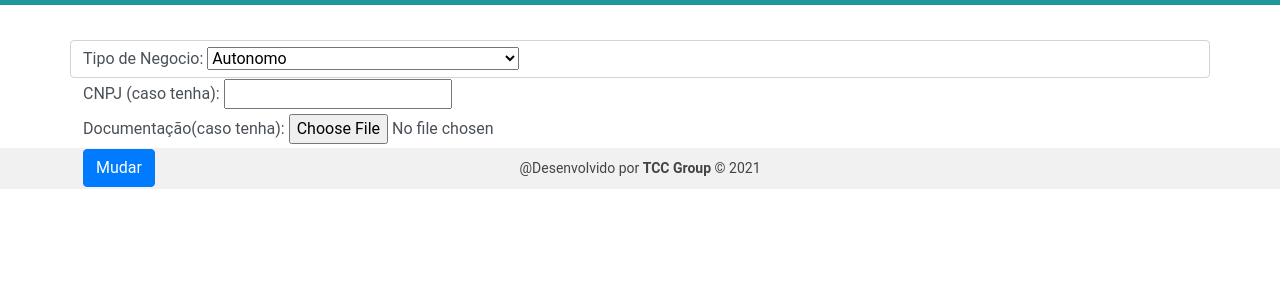
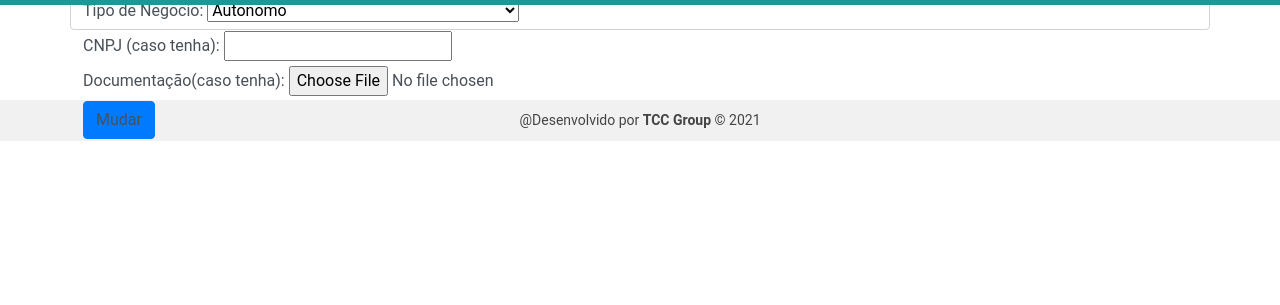
Before and after one commit to Jaooow/TCC, a PHP site: page /mudar_cargo.php in a window 1280 px wide. Shown: the part 78-383 px from the top of the page. Run offline with PHP 8.4, Linux system fonts and the light colour scheme; data comes from the database, SQL or seed files in the repository; some libraries are stand-ins or nearby versions.

Commit message:
atualização mudar_cargo

```diff
--- a/cabecalho.php
+++ b/cabecalho.php
@@ -26,7 +26,6 @@
 		<script src="js/script_procurar_produtos.js"></script>
 		<script src="js/jquery-3.5.1.min.js"></script>
 		<script src="js/script_perfil.js"></script>
-		<script src="js/script_mudar_cargo.js"></script>
     </head>
     <body>
         <header>
--- a/js/script_mudar_cargo.js
+++ b/js/script_mudar_cargo.js
@@ -1,5 +1,5 @@
 $(document).ready(function(){
-	$("#tipo_de_negocio").change(function(){
+	$("#tipo_de_negocio_select").change(function(){
 		if(this.value ==1){
 			$("cnpj").attr("required", "false");
 			$("documento").attr("required", "false");
@@ -12,8 +12,8 @@
 		}
 	});
 
-	/*$("#cadastrar_mudanca").click(function(){
-		var dados= { tipo_de_negocio: $("#tipo_de_negocio").val(),
+	$("#cadastrar_mudanca").click(function(){
+		var dados= { tipo_de_negocio: $("#tipo_de_negocio_select").val(),
 					 cnpj: $("#cnpj").val(),
                      documento: $("#documento").val()};
 		$.post("cadastrar_mudanca.php", dados, function(r){
@@ -21,5 +21,5 @@
 			//window.location.href = "perfil.php";
 			console.log(r);
 		})
-	});*/
+	});
 });
--- a/mudar_cargo.php
+++ b/mudar_cargo.php
@@ -3,11 +3,9 @@
 ?>
 <main>
 	<div class = "container">
-	<br />
-	<br />
 		<form class="form-control">
 			<label for="tipo_de_negocio">Tipo de Negocio:</label>
-			<select id="tipo_de_negocio" name="tipo_de_negocio" class="select">
+			<select id="tipo_de_negocio_select" name="tipo_de_negocio" class="select">
 				<option value="1">Autonomo</option>
 				<option value="2">Micro produtor / Micro empresario</option>
 				<option value="3">Produtor ou vendedor de meio/alto porte</option>
@@ -19,10 +17,11 @@
 			<label for="documento">Documentação(caso tenha):</label>
 			<input type="file" accept=".docx,.pdf" id="documento" name="documento" />
 			<br />
-			<button class="btn btn-primary" id="cadastrar_mudanca" name="cadastrar_mudanca">Mudar</button>
+			<a class="btn btn-primary" id="cadastrar_mudanca" name="cadastrar_mudanca">Mudar</a>
 		</form>
 	</div>
 </main>
+<script src="js/script_mudar_cargo.js"></script>
 <?php
 	include "rodape.php";
 ?>
--- a/tcc.sql
+++ b/tcc.sql
@@ -3,7 +3,7 @@
 -- http://www.phpmyadmin.net
 --
 -- Máquina: localhost
--- Data de Criação: 25-Jun-2021 às 04:51
+-- Data de Criação: 27-Jun-2021 às 04:26
 -- Versão do servidor: 5.6.13
 -- versão do PHP: 5.4.17
 
```
Also changed, not shown: cadastrar_mudanca.php (+4 -5 lines).
